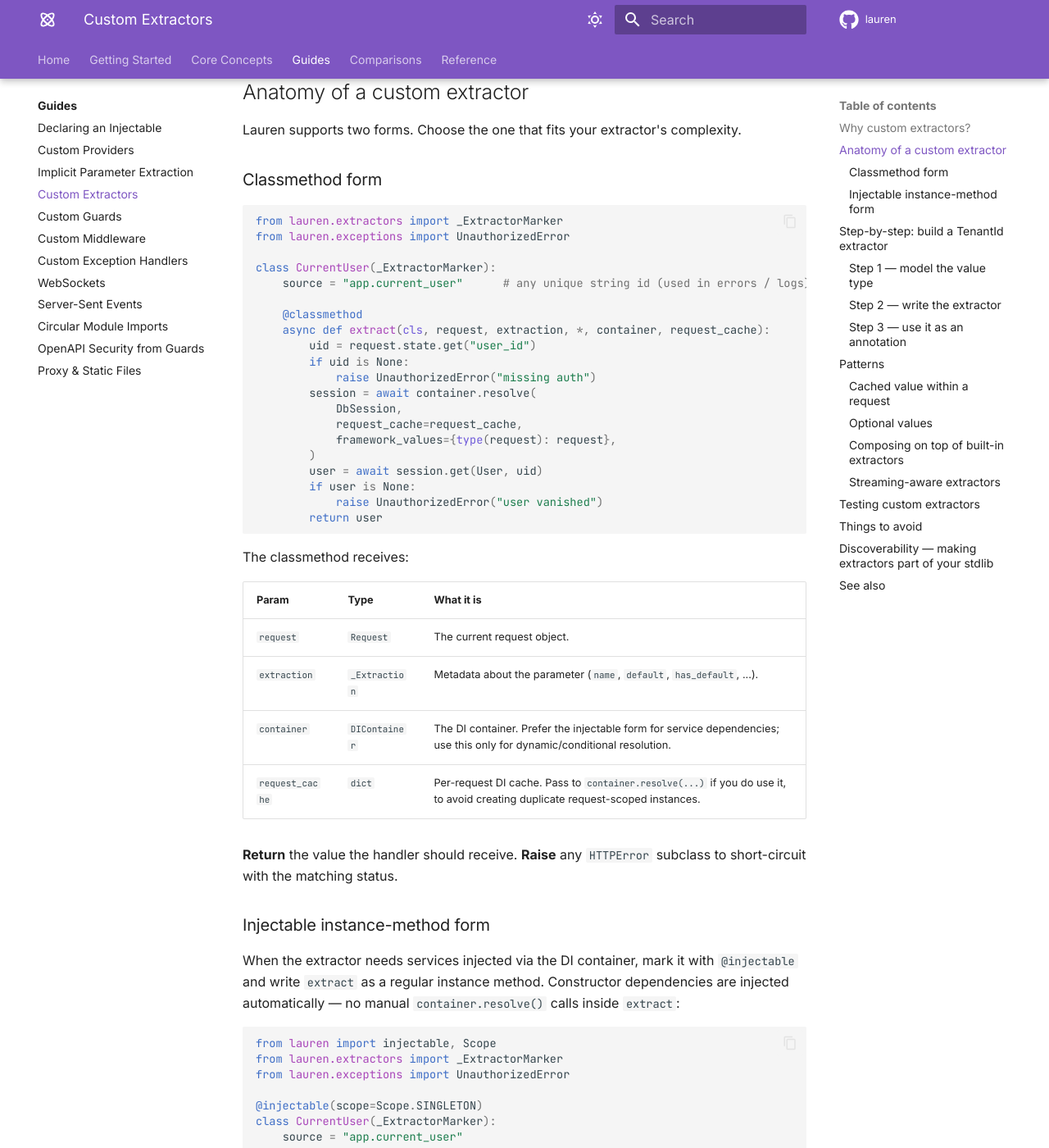
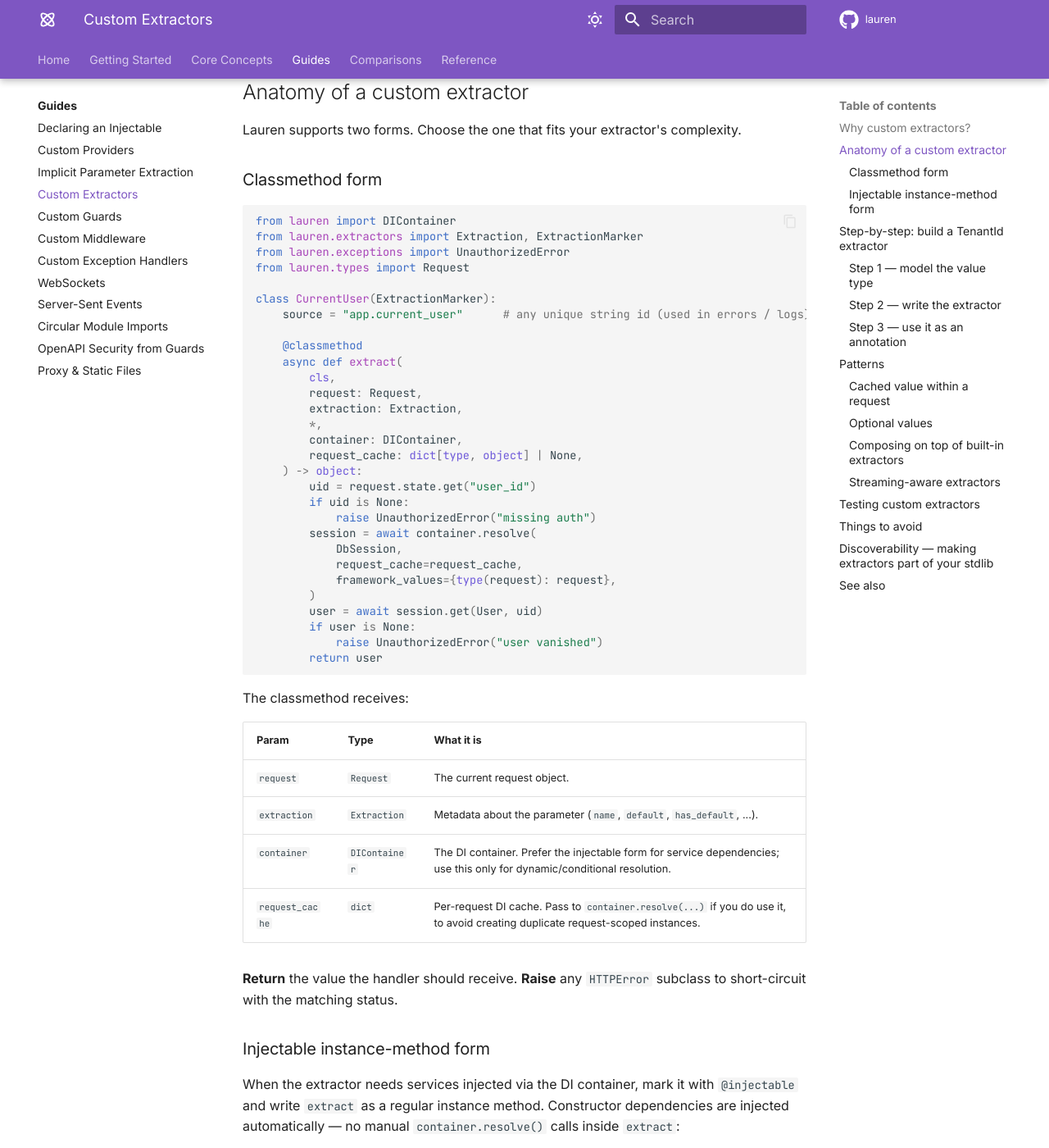
Before and after one commit to lauren-framework/lauren-framework, an MkDocs documentation site: the page built from docs/guides/custom-extractors.md, in a window 1280 px wide and 1400 px high, scrolled down 887 px. Shown: the whole window at 82% size. Built offline with MkDocs 1.6.1 and Material for MkDocs 9.7.7, drawn with Linux system fonts in a browser that asks for light colours; comment, search, counter and statistics services are not loaded; some of the changed text lies outside the part shown.

Commit message:
feat: rename _ExtractionMarker to ExtractionMarker and _Extraction to Extraction

````diff
--- a/docs/guides/custom-extractors.md
+++ b/docs/guides/custom-extractors.md
@@ -1,6 +1,6 @@
 # Custom Extractors
 
-> Extractors decompose a request into typed Python values. Lauren ships nine built-ins (`Path`, `Query`, `Header`, `Cookie`, `Json`, `Form`, `Bytes`, `State`, `Depends`); the rest is up to you. A **custom extractor** is any subclass of `_ExtractorMarker` that implements an async `extract` method. Use them as parameter annotations and you've created a typed, reusable, declarative way to pull domain data into your handlers.
+> Extractors decompose a request into typed Python values. Lauren ships nine built-ins (`Path`, `Query`, `Header`, `Cookie`, `Json`, `Form`, `Bytes`, `State`, `Depends`); the rest is up to you. A **custom extractor** is any subclass of `ExtractionMarker` that implements an async `extract` method. Use them as parameter annotations and you've created a typed, reusable, declarative way to pull domain data into your handlers.
 
 ## Why custom extractors?
 
@@ -33,14 +33,23 @@ Lauren supports two forms. Choose the one that fits your extractor's complexity.
 ### Classmethod form
 
 ```python
-from lauren.extractors import _ExtractorMarker
+from lauren import DIContainer
+from lauren.extractors import Extraction, ExtractionMarker
 from lauren.exceptions import UnauthorizedError
+from lauren.types import Request
 
-class CurrentUser(_ExtractorMarker):
+class CurrentUser(ExtractionMarker):
     source = "app.current_user"      # any unique string id (used in errors / logs)
 
     @classmethod
-    async def extract(cls, request, extraction, *, container, request_cache):
+    async def extract(
+        cls,
+        request: Request,
+        extraction: Extraction,
+        *,
+        container: DIContainer,
+        request_cache: dict[type, object] | None,
+    ) -> object:
         uid = request.state.get("user_id")
         if uid is None:
             raise UnauthorizedError("missing auth")
@@ -60,7 +69,7 @@ The classmethod receives:
 | Param | Type | What it is |
 |---|---|---|
 | `request` | `Request` | The current request object. |
-| `extraction` | `_Extraction` | Metadata about the parameter (`name`, `default`, `has_default`, ...). |
+| `extraction` | `Extraction` | Metadata about the parameter (`name`, `default`, `has_default`, ...). |
 | `container` | `DIContainer` | The DI container. Prefer the injectable form for service dependencies; use this only for dynamic/conditional resolution. |
 | `request_cache` | `dict` | Per-request DI cache. Pass to `container.resolve(...)` if you do use it, to avoid creating duplicate request-scoped instances. |
 
@@ -72,17 +81,18 @@ When the extractor needs services injected via the DI container, mark it with `@
 
 ```python
 from lauren import injectable, Scope
-from lauren.extractors import _ExtractorMarker
+from lauren.extractors import Extraction, ExtractionMarker
 from lauren.exceptions import UnauthorizedError
+from lauren.types import Request
 
 @injectable(scope=Scope.SINGLETON)
-class CurrentUser(_ExtractorMarker):
+class CurrentUser(ExtractionMarker):
     source = "app.current_user"
 
     def __init__(self, session: DbSession) -> None:
         self._session = session
 
-    async def extract(self, request, extraction) -> User:
+    async def extract(self, request: Request, extraction: Extraction) -> User:
         uid = request.state.get("user_id")
         if uid is None:
             if extraction.has_default:
@@ -143,21 +153,22 @@ Since this extractor depends on `TenantRepository`, the injectable form is the r
 
 ```python
 from lauren import injectable, Scope
-from lauren.extractors import _ExtractorMarker
+from lauren.extractors import Extraction, ExtractionMarker
 from lauren.exceptions import HTTPError
+from lauren.types import Request
 
 class BadTenantError(HTTPError):
     status_code = 400
     code = "bad_tenant"
 
 @injectable(scope=Scope.SINGLETON)
-class TenantId(_ExtractorMarker):
+class TenantId(ExtractionMarker):
     source = "app.tenant_id"
 
     def __init__(self, repo: TenantRepository) -> None:
         self._repo = repo
 
-    async def extract(self, request, extraction):
+    async def extract(self, request: Request, extraction: Extraction) -> Tenant:
         raw = request.headers.get("x-tenant")
         if not raw:
             raise BadTenantError("missing x-tenant header")
@@ -194,10 +205,17 @@ If the extractor is expensive, lean on the `request_cache`. Lauren passes the sa
 You can also key your own cache off `request.state` if you need finer control:
 
 ```python
-class CurrentUser(_ExtractorMarker):
+class CurrentUser(ExtractionMarker):
     source = "app.current_user"
     @classmethod
-    async def extract(cls, request, extraction, *, container, request_cache):
+    async def extract(
+        cls,
+        request: Request,
+        extraction: Extraction,
+        *,
+        container: DIContainer,
+        request_cache: dict[type, object] | None,
+    ) -> User:
         cached = request.state.get("__current_user")
         if cached is not None:
             return cached
@@ -211,10 +229,17 @@ class CurrentUser(_ExtractorMarker):
 Use the `extraction.has_default` / `extraction.default` to support `: User | None = None` style:
 
 ```python
-class CurrentUser(_ExtractorMarker):
+class CurrentUser(ExtractionMarker):
     source = "app.current_user"
     @classmethod
-    async def extract(cls, request, extraction, *, container, request_cache):
+    async def extract(
+        cls,
+        request: Request,
+        extraction: Extraction,
+        *,
+        container: DIContainer,
+        request_cache: dict[type, object] | None,
+    ) -> User | None:
         uid = request.state.get("user_id")
         if uid is None:
             if extraction.has_default:
@@ -235,10 +260,17 @@ async def search(self, user: CurrentUser | None = None) -> dict: ...  # optional
 If you need a Pydantic-validated body *and* some side-effect, write a small wrapper extractor instead of doing it inline:
 
 ```python
-class IdempotentCreate(_ExtractorMarker):
+class IdempotentCreate(ExtractionMarker):
     source = "app.idempotent_create"
     @classmethod
-    async def extract(cls, request, extraction, *, container, request_cache):
+    async def extract(
+        cls,
+        request: Request,
+        extraction: Extraction,
+        *,
+        container: DIContainer,
+        request_cache: dict[type, object] | None,
+    ) -> tuple[dict, str]:
         key = request.headers.get("idempotency-key")
         if not key:
             raise HTTPError("missing idempotency-key", status_code=400)
@@ -252,10 +284,17 @@ class IdempotentCreate(_ExtractorMarker):
 For large uploads, take the streaming primitives:
 
 ```python
-class CSVRows(_ExtractorMarker):
+class CSVRows(ExtractionMarker):
     source = "app.csv_rows"
     @classmethod
-    async def extract(cls, request, extraction, *, container, request_cache):
+    async def extract(
+        cls,
+        request: Request,
+        extraction: Extraction,
+        *,
+        container: DIContainer,
+        request_cache: dict[type, object] | None,
+    ):
         async def rows():
             buf = b""
             async for chunk in request.stream():
@@ -309,10 +348,10 @@ Custom extractors thrive when each application has a small "extractors" module w
 
 ```python
 # app/extractors.py
-class CurrentUser(_ExtractorMarker): ...
-class TenantId(_ExtractorMarker): ...
-class IdempotencyKey(_ExtractorMarker): ...
-class Pagination(_ExtractorMarker): ...
+class CurrentUser(ExtractionMarker): ...
+class TenantId(ExtractionMarker): ...
+class IdempotencyKey(ExtractionMarker): ...
+class Pagination(ExtractionMarker): ...
 ```
 
 Now any new handler that wants the current user, tenant, idempotency key, or pagination cursor just imports and annotates. No copy-pasted authorization logic. No "did I forget to fetch the user this time?" bugs.
--- a/lauren/__init__.py
+++ b/lauren/__init__.py
@@ -13,7 +13,7 @@ Core capabilities
   Protocol binding, multi-bindings, cycle detection.
 * Typed extractors: ``Path[T]``, ``Query[T]``, ``Header[T]``, ``Cookie[T]``,
   ``Json[T]`` (Pydantic), ``Form[T]``, ``Bytes``, ``State``, ``Depends[T]``,
-  plus user-defined extractors via a ``_ExtractorMarker.extract`` classmethod.
+  plus user-defined extractors via a ``ExtractionMarker.extract`` classmethod.
 * Modules with imports / exports and circular-import detection.
 * Lifecycle hooks (``@post_construct``, ``@pre_destruct``) in topological
   order with timeouts.
@@ -143,6 +143,7 @@ from .extractors import (
     Cookie,
     CookieField,
     Depends,
+    ExtractionMarker,
     FieldDescriptor,
     Form,
     Header,
@@ -299,6 +300,7 @@ __all__ = [
     "ShutdownBegin",
     "SignalBus",
     "Depends",
+    "ExtractionMarker",
     "StateExtractor",
     "FieldDescriptor",
     "PathField",
````
Also changed, not shown: docs/reference/cheat-sheet.md (+12 -3 lines), llms-full.txt (+18 -9 lines), 10 other files.
